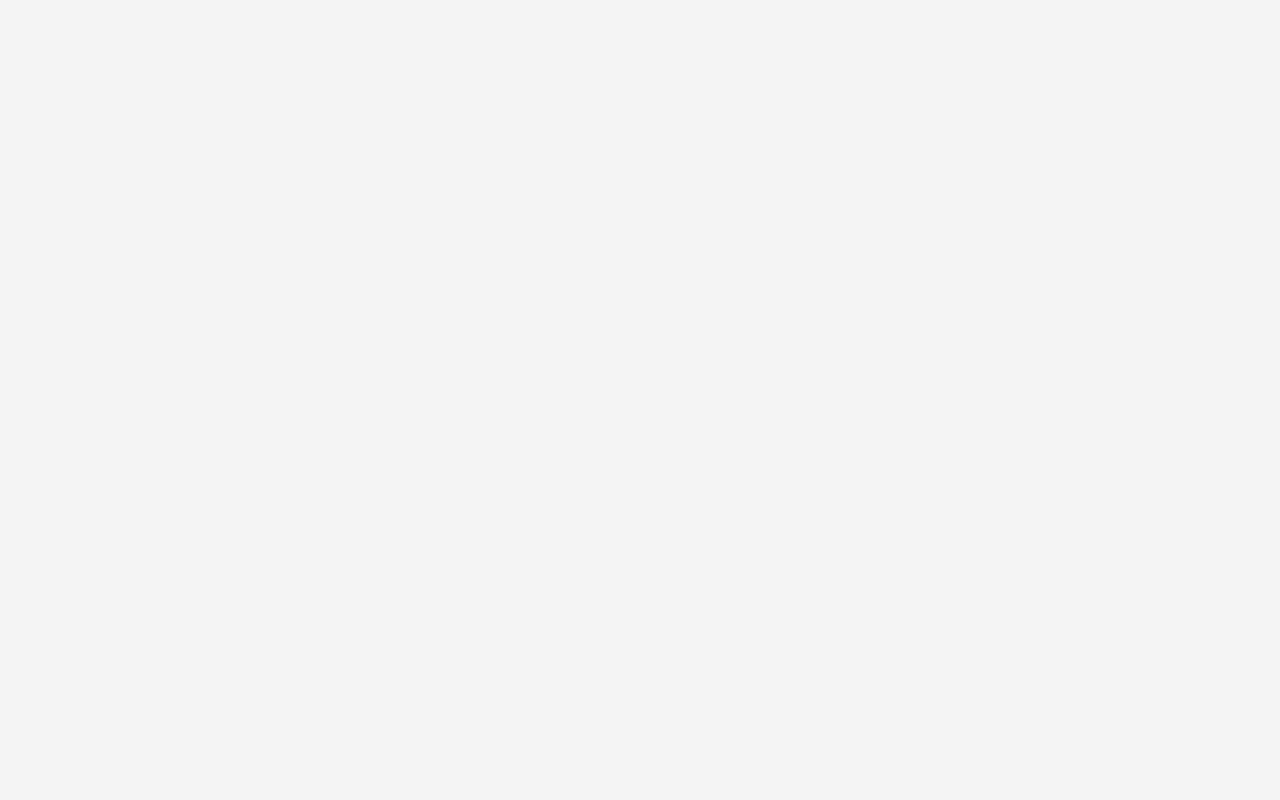
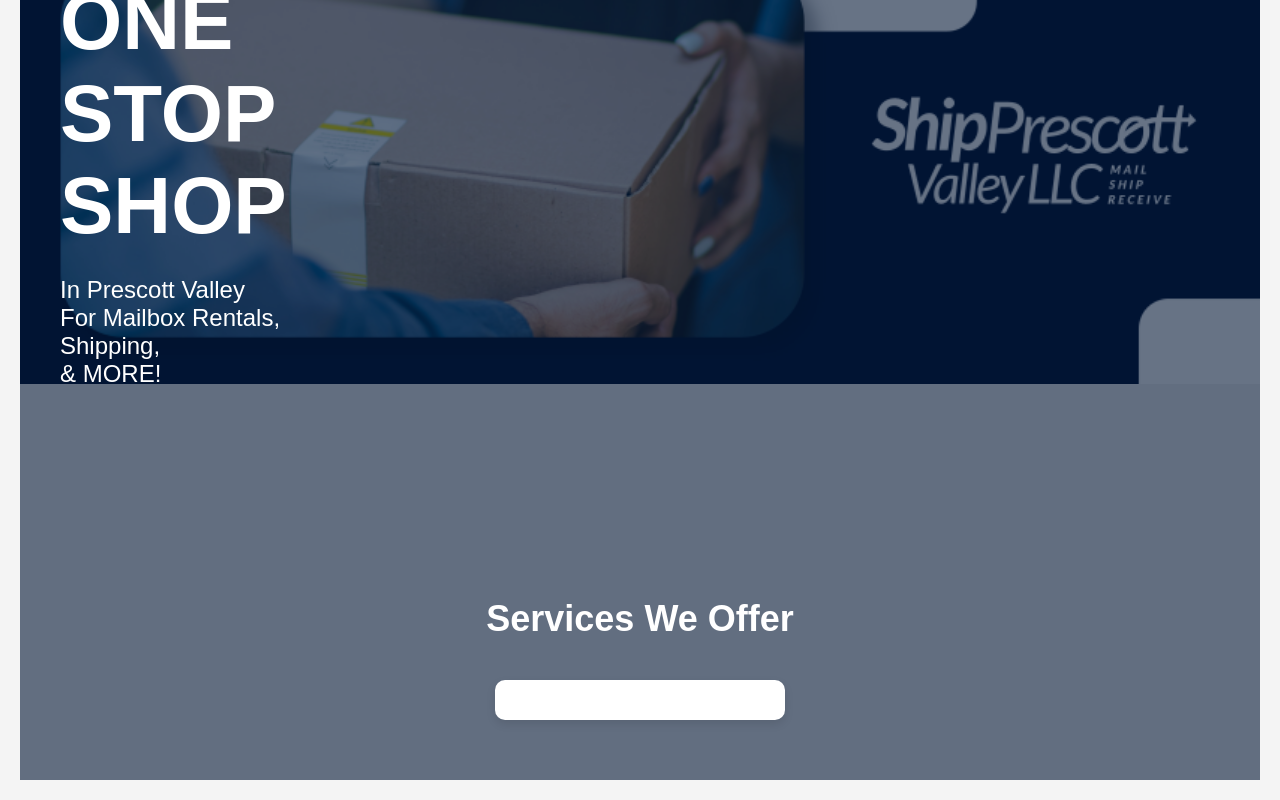
Before and after one commit to sarahpickering/ship-prescott-valley, a React (Create React App) app: page / in a window 1280 px wide. Shown: the part 1284-2084 px from the top of the page. Before the commit the page ends 1092 px from the top, so only its background shows below. Built offline with nearby package versions, Linux system fonts and the light colour scheme.

Commit message:
add services to home page

```diff
--- a/src/Components/Home.js
+++ b/src/Components/Home.js
@@ -1,6 +1,7 @@
 import React from 'react';
 import Header from './Header'
 import HeroSection from './Hero';
+import Services from './Services'
 import styled from 'styled-components';
 //import { SectionContainer, SectionTitle, SectionText } from './Styles/globalStyle';
 
@@ -9,8 +10,8 @@ import styled from 'styled-components';
 function Home() {
     return (
         <>
-
-
+        <HeroSection />
+        <Services />
         </>
     )
 }
```
